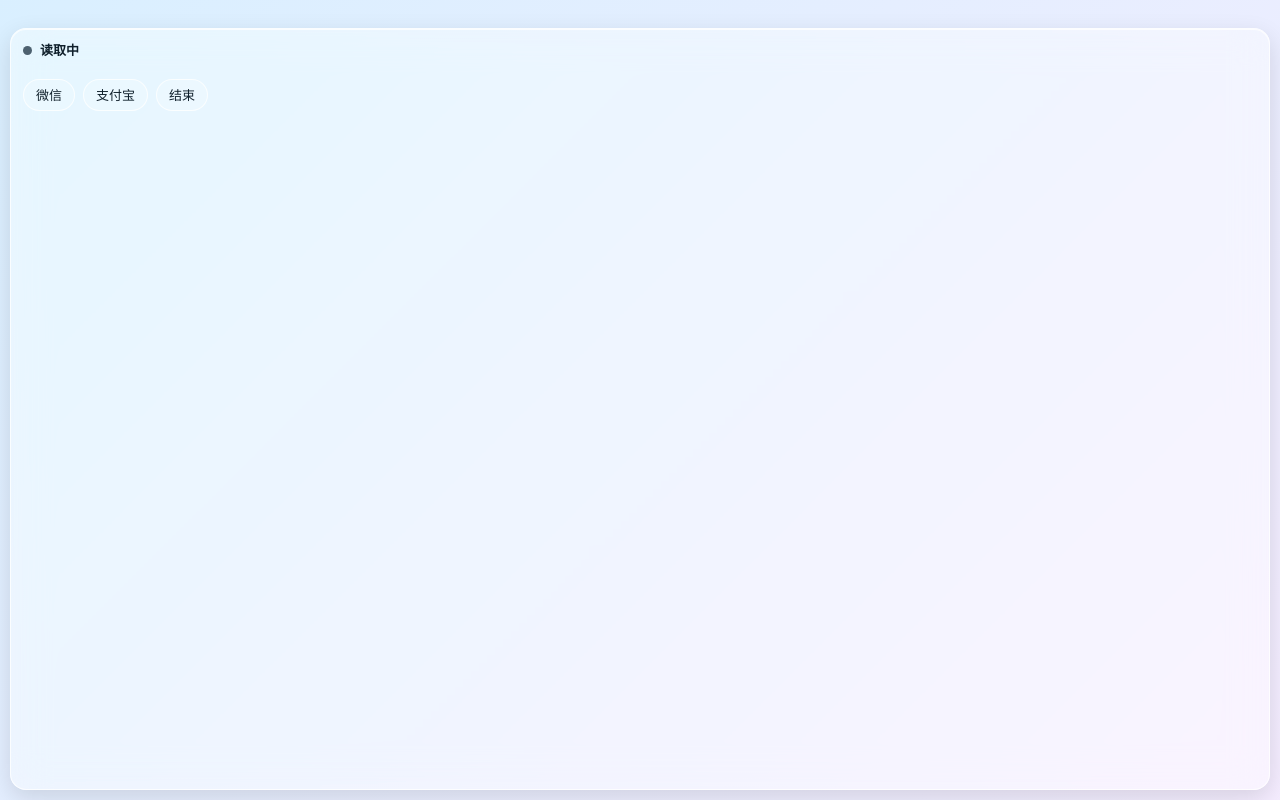
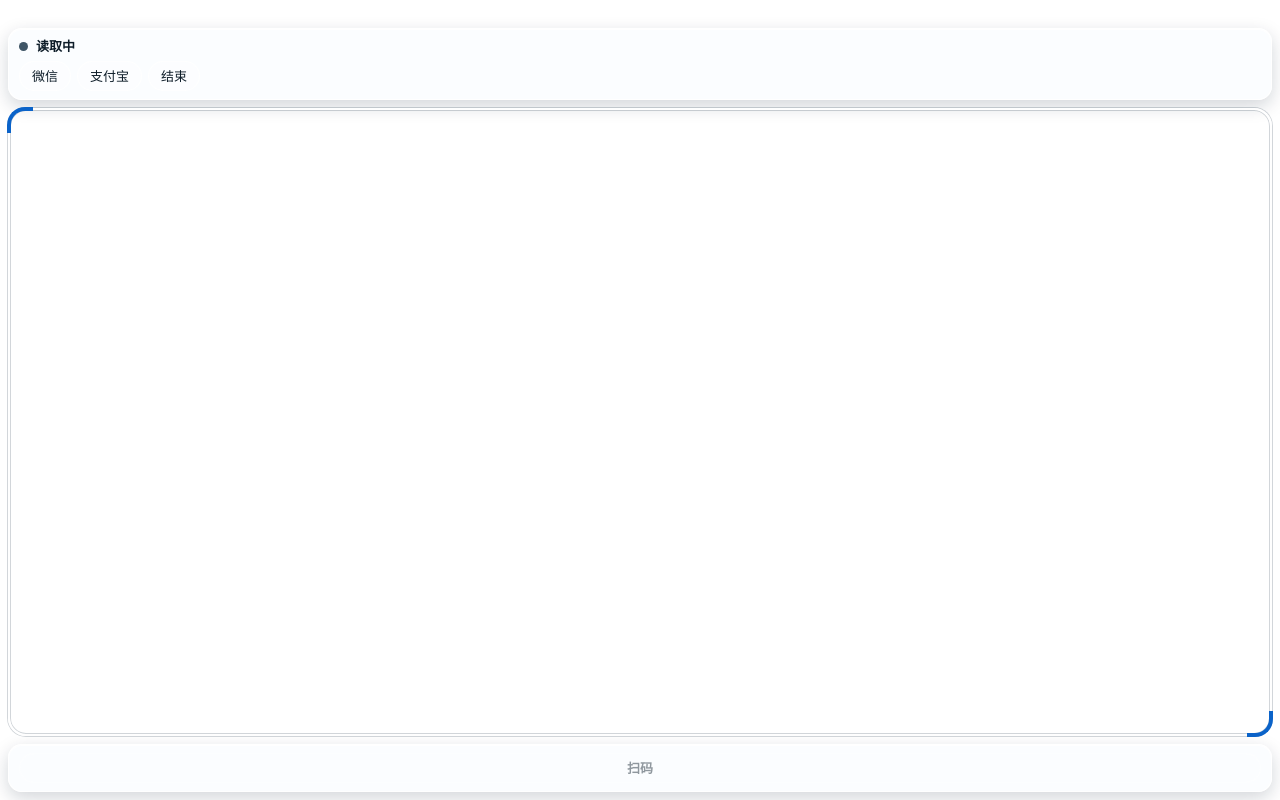
Before and after one commit to szsip239/qrbridge, a website with bundled scripts: page dsh/widget/index.html in a window 1280 px wide. Built offline with nearby package versions, Linux system fonts and the light colour scheme.

Commit message:
Lay out the card as a glass frame around a clear viewfinder
The page background is transparent so a transparent Widget Window shows
what lies under the viewfinder; the scan button stays disabled until
capture lands. Document the plugin in the README.

Part of #1

Co-Authored-By: Claude Opus 5.5 <noreply@anthropic.com>

```diff
--- a/dsh/package.json
+++ b/dsh/package.json
@@ -1,6 +1,6 @@
 {
   "name": "@qrbridge/dsh-qrbridge",
-  "version": "0.1.2",
+  "version": "0.1.5",
   "private": true,
   "type": "module",
   "description": "DSH card that drives the Android QR virtual camera bridge",
--- a/dsh/src/bridge-cli.mjs
+++ b/dsh/src/bridge-cli.mjs
@@ -4,7 +4,7 @@ export function createBridgeCli({ bridge, serial, python = 'python3' }) {
   const prefix = [bridge, ...(serial ? ['--serial', serial] : [])];
   return args => new Promise((resolve, reject) => {
     execFile(python, [...prefix, ...args], { maxBuffer: 32 << 20 }, (error, stdout, stderr) => {
-      if (error) reject(new Error(stderr.trim().split('\n').at(-1)?.replace(/^\w+(Error|Exception): /, '') || error.message));
+      if (error) reject(new Error(stderr.trim().split('\n').at(-1)?.replace(/^[\w.]+(Error|Exception): /, '') || error.message));
       else resolve(JSON.parse(stdout));
     });
   });
--- a/dsh/widget/assets/runtime.mjs
+++ b/dsh/widget/assets/runtime.mjs
@@ -3,7 +3,7 @@ import { createController } from './controller.mjs';
 const names = { 'com.tencent.mm': '微信', 'com.eg.android.AlipayGphone': '支付宝' };
 const bridge = window.MosaicWidget;
 const $ = id => document.getElementById(id);
-const buttons = [...document.querySelectorAll('button')];
+const buttons = [...document.querySelectorAll('.actions button')];
 let busy = false;
 
 function syncButtons() {
--- a/dsh/widget/index.html
+++ b/dsh/widget/index.html
@@ -7,58 +7,72 @@
 <style>
 :root {
   color-scheme: light dark;
-  --fg: #10202c; --muted: #4d6170; --glass: rgba(255,255,255,.42); --edge: rgba(255,255,255,.75);
-  --tint: linear-gradient(135deg, rgba(186,226,255,.55), rgba(232,214,255,.45));
-  --ok: #0f7a4f; --bad: #b3261e; --accent: #0b63c9;
+  --fg: #0e1d29; --muted: #3f5566; --pane: rgba(250,252,255,.72); --edge: rgba(255,255,255,.9);
+  --frame: rgba(255,255,255,.95); --shade: rgba(10,30,50,.18); --ok: #0f7a4f; --bad: #b3261e; --accent: #0b63c9;
 }
 :root[data-mosaic-theme="dark"] {
-  --fg: #e8f1f8; --muted: #a9bccb; --glass: rgba(20,32,44,.45); --edge: rgba(255,255,255,.18);
-  --tint: linear-gradient(135deg, rgba(40,80,120,.55), rgba(70,50,110,.45));
-  --ok: #5fd39b; --bad: #ff8a80; --accent: #7cb8ff;
+  --fg: #ecf3f9; --muted: #a9bccb; --pane: rgba(22,32,44,.72); --edge: rgba(255,255,255,.22);
+  --frame: rgba(190,225,255,.9); --shade: rgba(0,0,0,.35); --ok: #5fd39b; --bad: #ff8a80; --accent: #7cb8ff;
 }
 * { box-sizing: border-box; }
-html, body { height: 100%; margin: 0; }
+html, body { height: 100%; margin: 0; background: transparent; }
 body {
   font: 13px/1.4 -apple-system, BlinkMacSystemFont, "PingFang SC", system-ui, sans-serif; color: var(--fg);
-  background: var(--tint); padding: var(--safe-top, 28px) var(--safe-right, 10px) var(--safe-bottom, 10px) var(--safe-left, 10px);
+  padding: var(--safe-top, 28px) var(--safe-right, 8px) var(--safe-bottom, 8px) var(--safe-left, 8px);
+  display: grid; grid-template-rows: auto 1fr auto; gap: 8px;
 }
-main {
-  height: 100%; display: grid; grid-template-rows: auto auto auto 1fr; align-content: start; gap: 10px; padding: 12px;
-  border-radius: 16px; border: 1px solid var(--edge); background: var(--glass);
-  box-shadow: inset 0 1px 0 var(--edge), 0 8px 24px rgba(0,0,0,.12); backdrop-filter: blur(18px) saturate(1.4);
+.pane {
+  padding: 8px 10px; border-radius: 14px; border: 1px solid var(--edge); background: var(--pane);
+  box-shadow: inset 0 1px 0 var(--edge), 0 6px 18px var(--shade); backdrop-filter: blur(16px) saturate(1.5);
 }
-header { display: flex; align-items: center; gap: 8px; }
+header { display: grid; gap: 6px; }
+.status { display: flex; align-items: center; gap: 8px; }
 .dot { width: 9px; height: 9px; border-radius: 50%; background: var(--muted); flex: none; }
 .dot[data-on="true"] { background: var(--ok); box-shadow: 0 0 8px var(--ok); }
 .state { font-weight: 600; white-space: nowrap; }
 .detail { color: var(--muted); margin: 0; overflow-wrap: anywhere; }
-.actions { display: flex; gap: 8px; flex-wrap: wrap; }
+.detail:empty, .message:empty { display: none; }
+.actions { display: flex; gap: 6px; flex-wrap: wrap; }
+.viewfinder {
+  position: relative; min-height: 120px; border-radius: 18px; border: 2px solid var(--frame);
+  box-shadow: 0 0 0 1px var(--shade), inset 0 0 0 1px var(--shade);
+}
+.viewfinder::before, .viewfinder::after {
+  content: ""; position: absolute; width: 22px; height: 22px; border: 4px solid var(--accent);
+}
+.viewfinder::before { left: -3px; top: -3px; border-right: 0; border-bottom: 0; border-top-left-radius: 18px; }
+.viewfinder::after { right: -3px; bottom: -3px; border-left: 0; border-top: 0; border-bottom-right-radius: 18px; }
+footer { display: grid; gap: 6px; }
 button {
-  font: inherit; color: var(--fg); padding: 6px 12px; border-radius: 999px; cursor: pointer;
-  border: 1px solid var(--edge); background: rgba(255,255,255,.18);
+  font: inherit; color: var(--fg); padding: 5px 12px; border-radius: 999px; cursor: pointer;
+  border: 1px solid var(--edge); background: rgba(255,255,255,.2);
 }
-button:hover { background: rgba(255,255,255,.32); }
+button:hover { background: rgba(255,255,255,.36); }
 button:focus-visible { outline: 2px solid var(--accent); outline-offset: 2px; }
-button:disabled { opacity: .5; cursor: default; }
+button:disabled { opacity: .45; cursor: default; }
 button[data-current="true"] { border-color: var(--accent); }
-.message { color: var(--bad); overflow-wrap: anywhere; }
-.message:empty { display: none; }
+#scan { font-weight: 600; justify-self: stretch; }
+.message { color: var(--bad); margin: 0; overflow-wrap: anywhere; }
 </style>
 </head>
 <body>
-<main>
-  <header>
+<header class="pane">
+  <div class="status">
     <span class="dot" id="dot"></span>
     <span class="state" id="state">读取中</span>
-  </header>
+  </div>
   <p class="detail" id="detail"></p>
   <div class="actions">
     <button type="button" data-package="com.tencent.mm">微信</button>
     <button type="button" data-package="com.eg.android.AlipayGphone">支付宝</button>
     <button type="button" id="down">结束</button>
   </div>
+</header>
+<div class="viewfinder" id="viewfinder"></div>
+<footer class="pane">
+  <button type="button" id="scan" disabled>扫码</button>
   <p class="message" id="message" role="alert"></p>
-</main>
+</footer>
 <script type="module" src="./assets/runtime.mjs"></script>
 </body>
 </html>
```
Also changed, not shown: README.md, dsh/widget/manifest.json.
